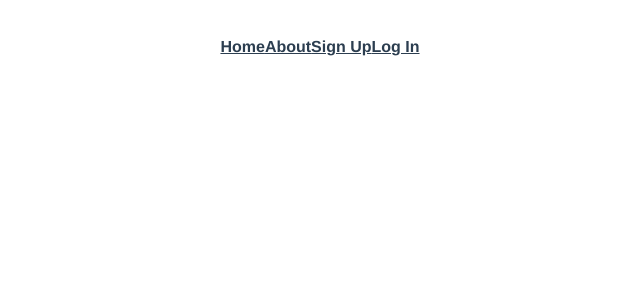
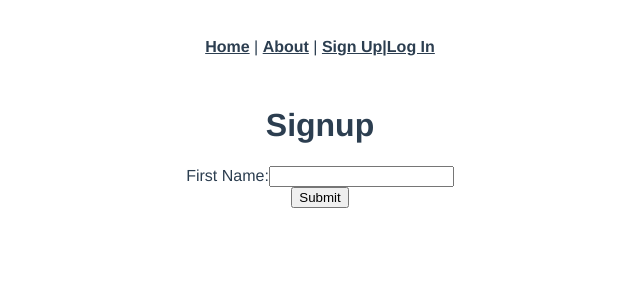
Before and after one commit to JohnChichester/capstone_frontend3, a Vue app: page /CreateReport in a window 1280 px wide. Shown: the top 300 px of the page, without its empty margins (320-960 px from the left). Built offline with nearby package versions, Linux system fonts and the light colour scheme.

Commit message:
create report?

```diff
--- a/src/App.vue
+++ b/src/App.vue
@@ -2,9 +2,15 @@
   <div id="app">
     <div id="nav">
       <router-link to="/">Home</router-link>
+      |
       <router-link to="/about">About</router-link>
+      |
+      <a v-if="isLoggedIn()" href="/CreateReport">Create Report</a>
+
       <a v-if="!isLoggedIn()" href="/signup">Sign Up</a>
+      <a v-if="!isLoggedIn()">|</a>
       <a v-if="!isLoggedIn()" href="/login">Log In</a>
+      <a v-if="isLoggedIn()">|</a>
       <a v-if="isLoggedIn()" href="/logout">Log Out</a>
     </div>
     <router-view />
--- a/src/router/index.js
+++ b/src/router/index.js
@@ -4,6 +4,7 @@ import Home from "../views/Home.vue";
 import Signup from "../views/Signup.vue";
 import Login from "../views/Login.vue";
 import Logout from "../views/Logout.vue";
+import Report from "../views/CreateReport.vue";
 
 Vue.use(VueRouter);
 
@@ -16,6 +17,7 @@ const routes = [
   { path: "/signup", name: "signup", component: Signup },
   { path: "/login", name: "login", component: Login },
   { path: "/logout", name: "logout", component: Logout },
+  { path: "/CreateReport", name: "report", component: Report },
   {
     path: "/about",
     name: "About",
--- /dev/null
+++ b/src/views/CreateReport.vue
@@ -0,0 +1,16 @@
+<template>
+  <div class="Report">
+    <form v-on:submit.prevent="submit()">
+      <h1>Signup</h1>
+      <ul>
+        <li v-for="error in errors" v-bind:key="error">{{ error }}</li>
+      </ul>
+      <div>
+        <label>First Name:</label>
+        <input type="text" v-model="first_name" />
+      </div>
+
+      <input type="submit" value="Submit" />
+    </form>
+  </div>
+</template>
```
